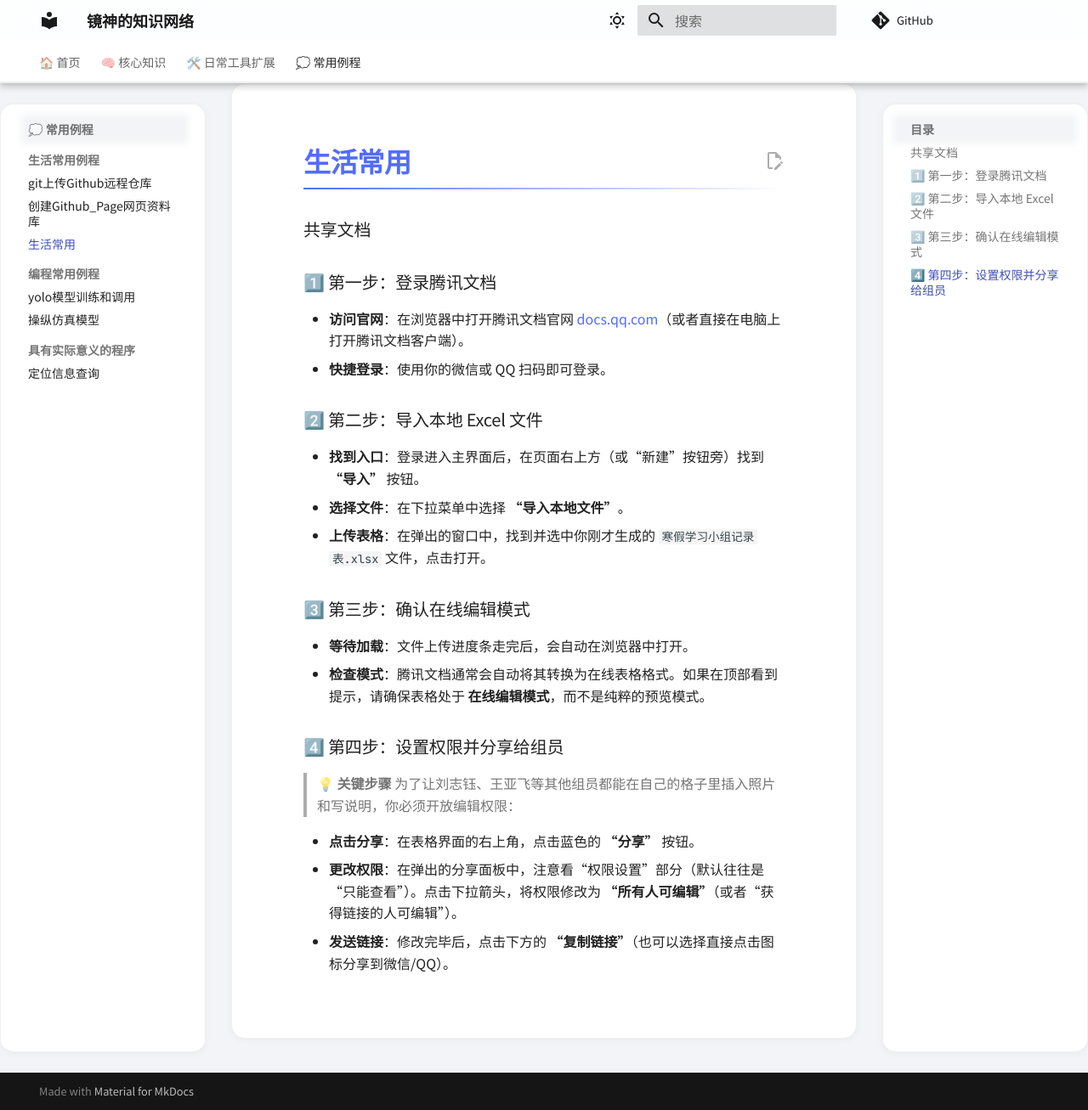
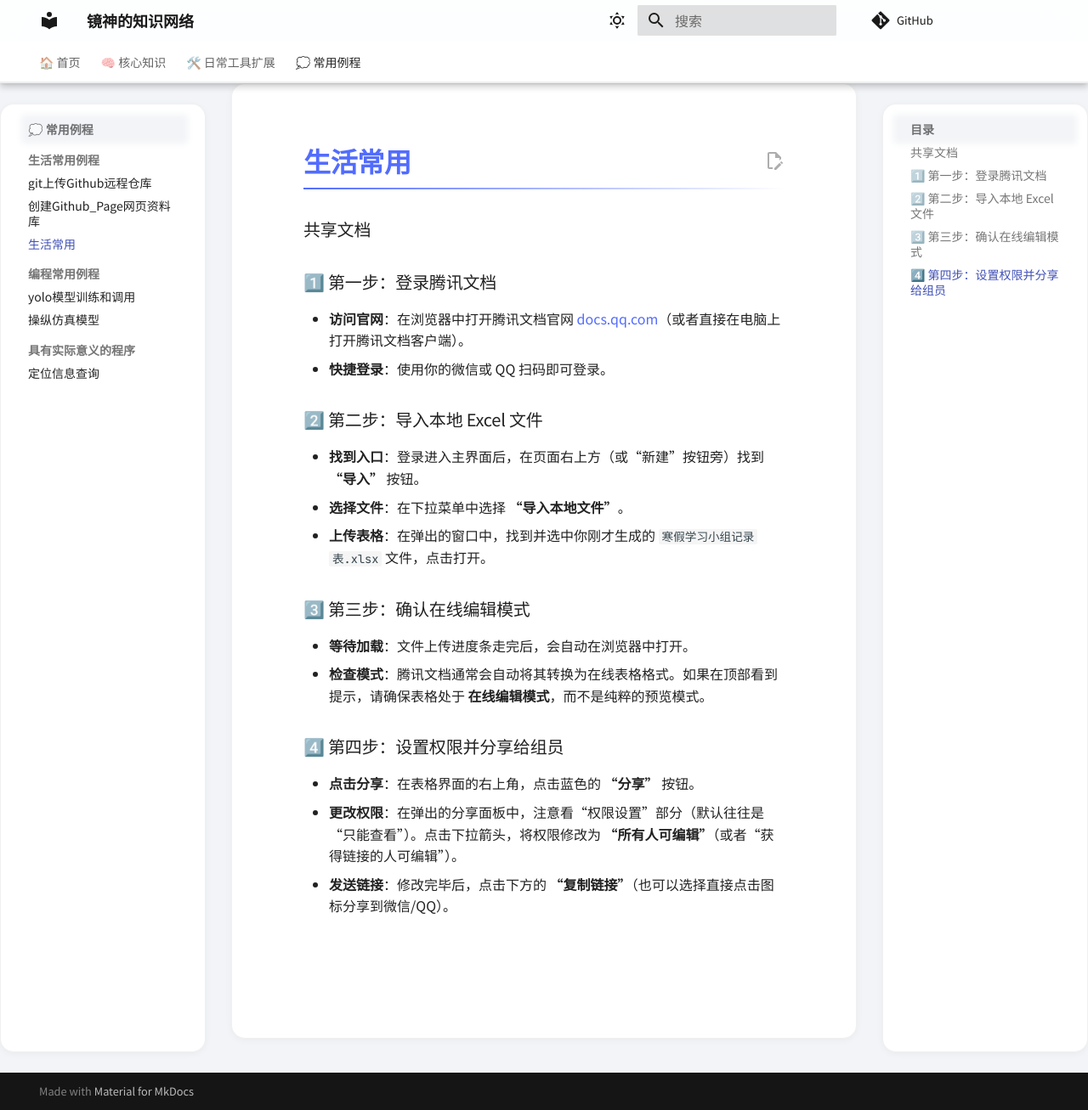
Before and after one commit to qingyaozhuozhang/qingyaozhuozhang.github.io, an MkDocs documentation site: the page built from docs/常用例程/生活常用例程/生活常用.md, in a window 1280 px wide and 1307 px high. Shown: the whole window at 85% size. Built offline with MkDocs 1.6.1 and Material for MkDocs 9.7.7, drawn with Linux system fonts in a browser that asks for light colours; comment, search, counter and statistics services are not loaded.

Commit message:
添加生活例程

```diff
--- a/docs/常用例程/生活常用例程/生活常用.md
+++ b/docs/常用例程/生活常用例程/生活常用.md
@@ -22,8 +22,6 @@
 
 ### 4️⃣ 第四步：设置权限并分享给组员
 
-> **💡 关键步骤** 为了让刘志钰、王亚飞等其他组员都能在自己的格子里插入照片和写说明，你必须开放编辑权限：
-
 - **点击分享**：在表格界面的右上角，点击蓝色的 **“分享”** 按钮。
 - **更改权限**：在弹出的分享面板中，注意看“权限设置”部分（默认往往是“只能查看”）。点击下拉箭头，将权限修改为 **“所有人可编辑”**（或者“获得链接的人可编辑”）。
 - **发送链接**：修改完毕后，点击下方的 **“复制链接”**（也可以选择直接点击图标分享到微信/QQ）。
```
